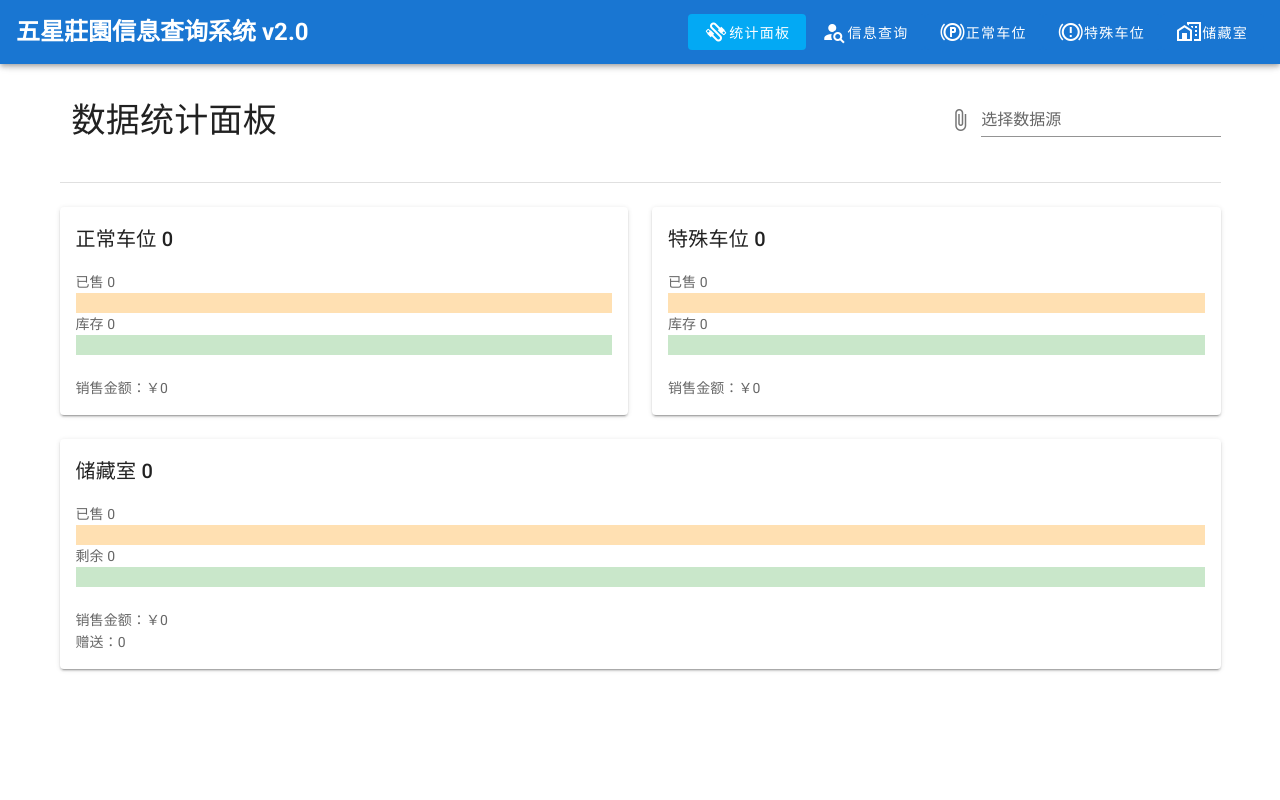
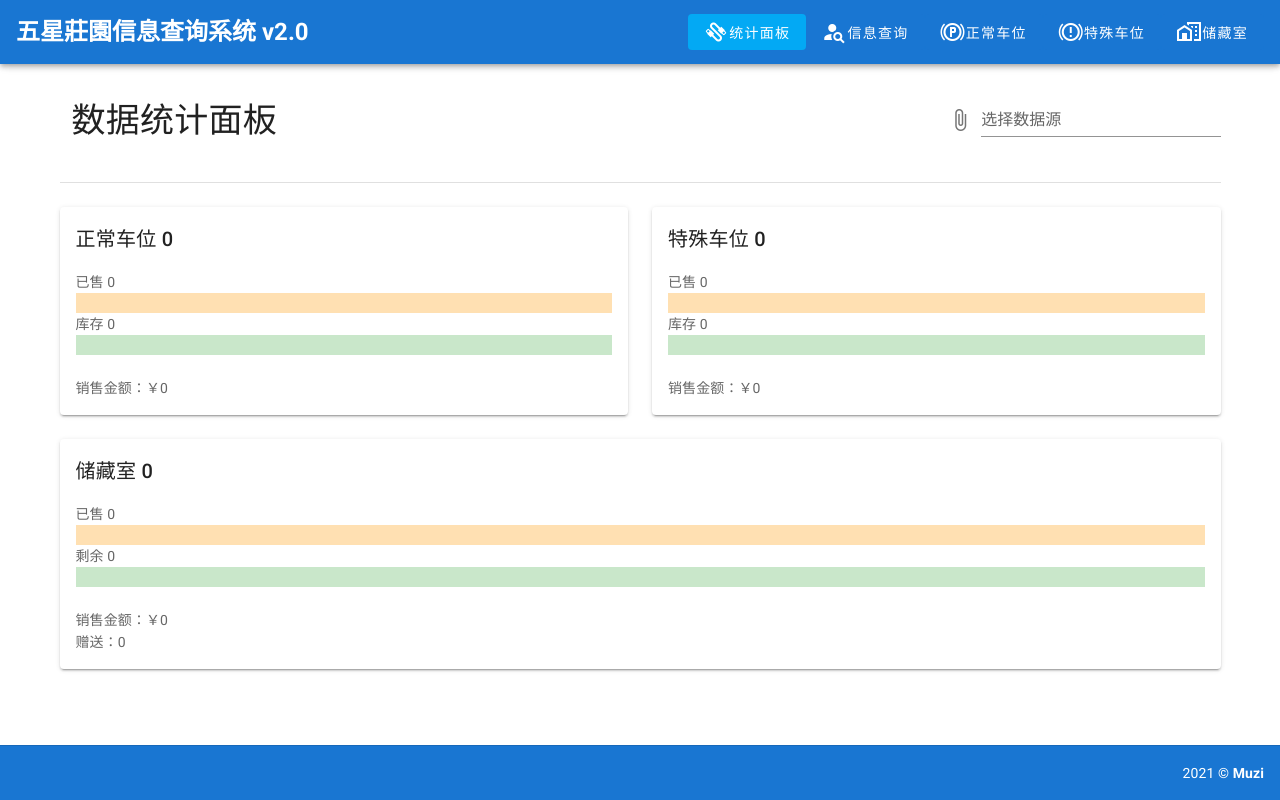
Before and after one commit to isSuperman/FiveStarsQuery, a Vue app: page /query in a window 1280 px wide. Built offline with nearby package versions, Linux system fonts and the light colour scheme.

Commit message:
add footer

```diff
--- a/src/App.vue
+++ b/src/App.vue
@@ -23,7 +23,14 @@
         <router-view></router-view>
       </v-container>
     </v-main>
-
+    <v-footer absolute padless>
+      <v-card flat tile width="100%" class="primary text-right">
+        <v-divider></v-divider>
+        <v-card-text class="white--text">
+          {{ new Date().getFullYear() }} © <strong>Muzi</strong>
+        </v-card-text>
+      </v-card>
+    </v-footer>
     <!-- <v-bottom-navigation horizontal color="primary"> </v-bottom-navigation> -->
   </v-app>
 </template>
```
